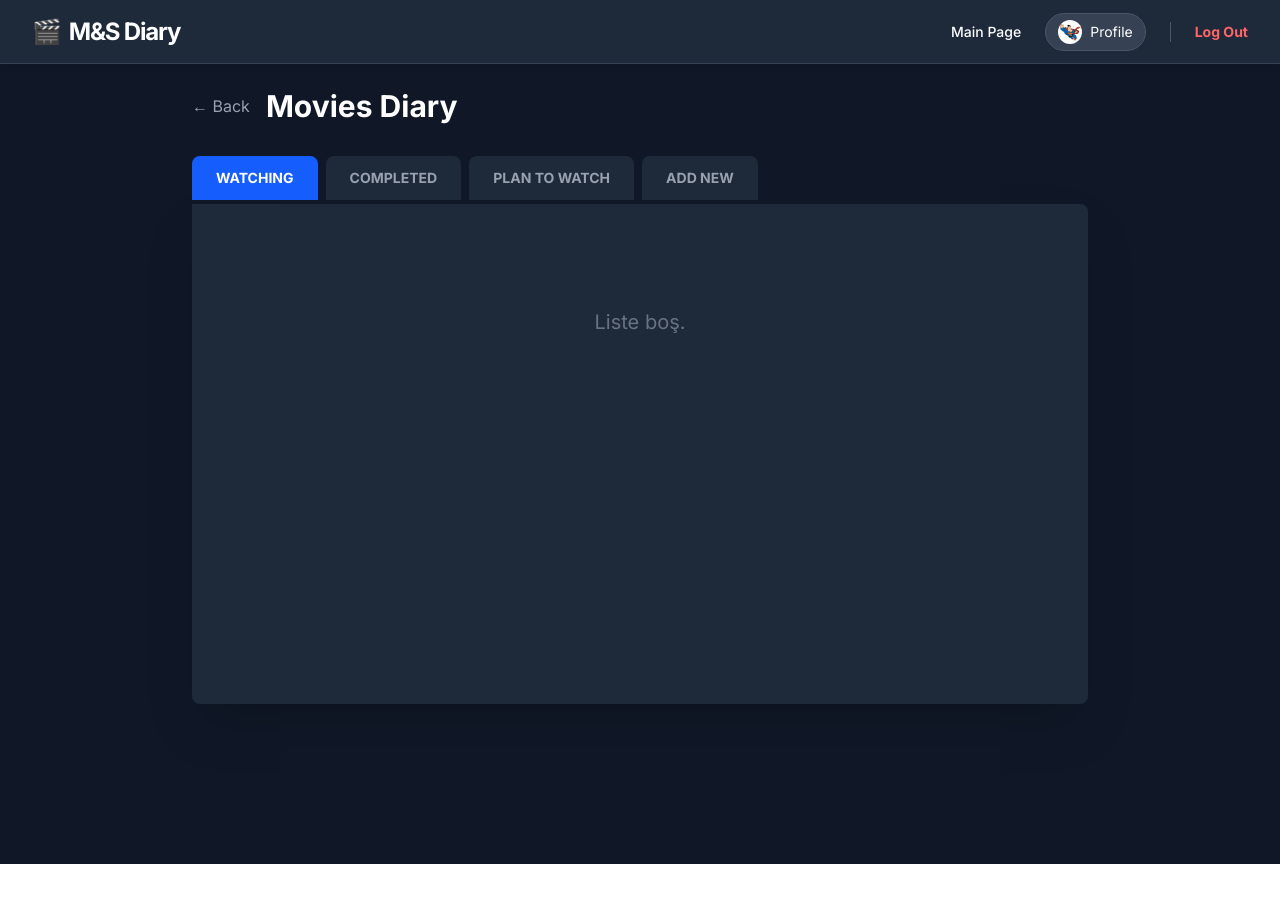
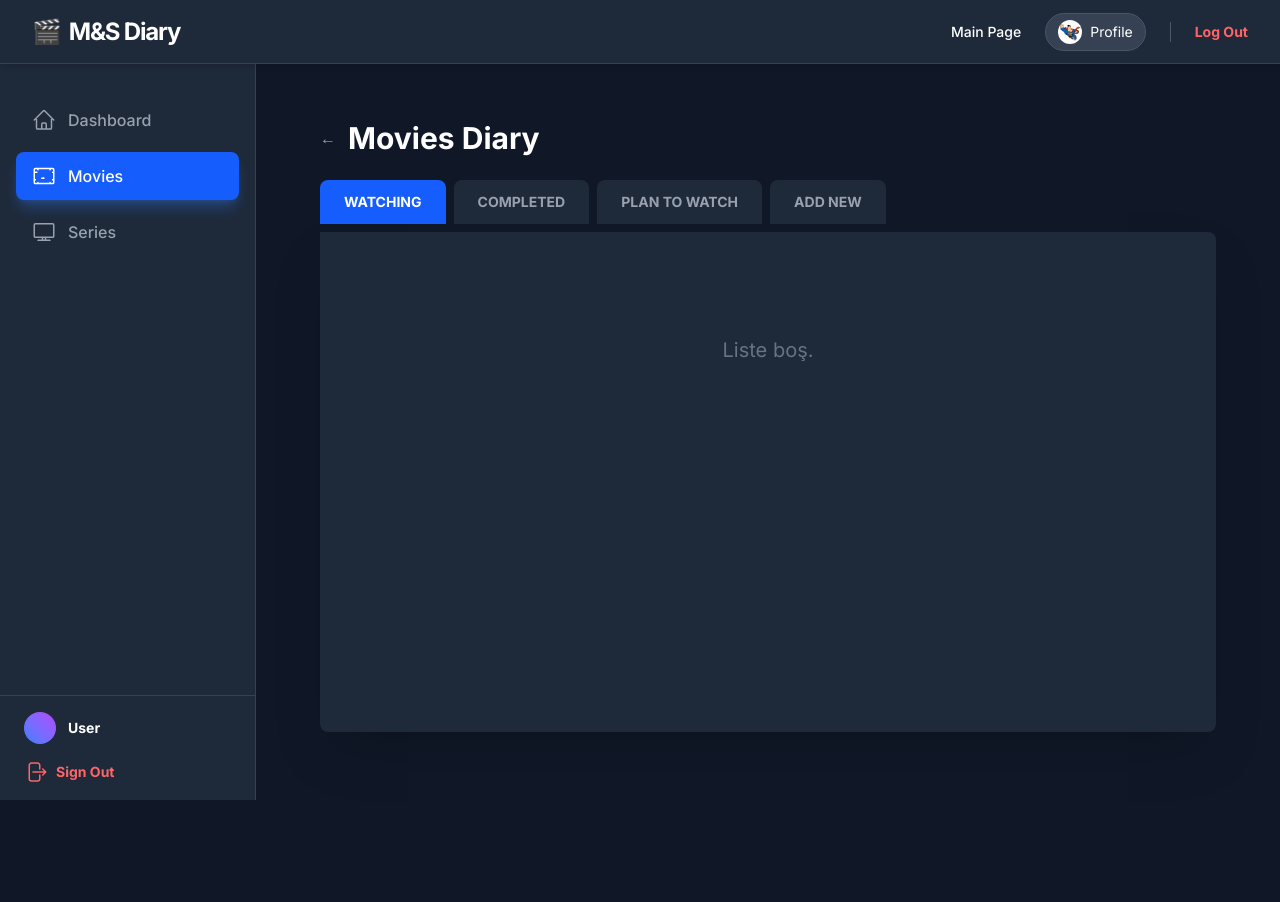
Before and after one commit to crusinistaken/movie-series-diary, a Next.js app: page /dashboard/movies in a window 1280 px wide. Shown: the top 902 px of the page. Before the commit the page ends 864 px from the top, so only its background shows below. Built offline with nearby package versions, Linux system fonts and the light colour scheme.

Commit message:
Telefon içn güncelleme yapıldı

```diff
--- a/app/dashboard/[category]/page.tsx
+++ b/app/dashboard/[category]/page.tsx
@@ -2,7 +2,7 @@
 import { useState, useEffect } from "react";
 import { useParams } from "next/navigation";
 import Link from "next/link";
-import { useUser } from "@/context/UserContext"; // <--- 1. IMPORT EKLENDİ
+import { useUser } from "@/context/UserContext";
 
 // --- TİP TANIMLAMALARI ---
 interface MediaItem {
@@ -47,8 +47,6 @@ const SavedCard = ({ item, isMovie, onRefresh }: { item: MediaItem, isMovie: boo
       await fetch("/api/media", {
         method: "POST",
         headers: { "Content-Type": "application/json" },
-        // update ederken userId zaten item'ın içinde var, o yüzden eklemeye gerek yok ama
-        // veritabanından gelen veri olduğu için sorun çıkmaz.
         body: JSON.stringify({ ...item, ...updates }),
       });
       onRefresh();
@@ -89,7 +87,7 @@ const SavedCard = ({ item, isMovie, onRefresh }: { item: MediaItem, isMovie: boo
 
 // --- ARAMA KARTI (ResultCard) ---
 const ResultCard = ({ item, isMovie, onSaved }: { item: MediaItem, isMovie: boolean, onSaved: () => void }) => {
-  const { userId } = useUser(); // <--- 2. BURAYA EKLENDİ (Kaydederken kimin kaydettiğini bilmek için)
+  const { userId } = useUser();
 
   const [loading, setLoading] = useState(false);
   const [saved, setSaved] = useState(false);
@@ -102,12 +100,12 @@ const ResultCard = ({ item, isMovie, onSaved }: { item: MediaItem, isMovie: bool
   const [imgSrc, setImgSrc] = useState(posterUrl);
 
   const handleSave = async () => {
-    if (!userId) { alert("Please login first!"); return; } // Güvenlik kontrolü
+    if (!userId) { alert("Please login first!"); return; }
 
     setLoading(true);
     try {
       const payload = {
-        userId: userId, // <--- ID BURADA GÖNDERİLİYOR
+        userId: userId,
         tmdbId: item.id || item.tmdbId,
         title: item.title || item.name,
         type: isMovie ? "movie" : "series",
@@ -155,7 +153,7 @@ const ResultCard = ({ item, isMovie, onSaved }: { item: MediaItem, isMovie: bool
 
 // --- ANA SAYFA (CategoryPage) ---
 export default function CategoryPage() {
-  const { userId } = useUser(); // <--- 3. BURAYA EKLENDİ (Listeyi çekerken kimin listesi olduğunu bilmek için)
+  const { userId } = useUser();
 
   const params = useParams();
   const category = params.category as string;
@@ -168,16 +166,14 @@ export default function CategoryPage() {
   const [loadingSearch, setLoadingSearch] = useState(false);
 
   const fetchMyList = async () => {
-    if (!userId) return; // Kullanıcı giriş yapmamışsa çekme
+    if (!userId) return;
     try {
-        // URL'e userId parametresini ekliyoruz
         const res = await fetch(`/api/media?userId=${userId}`, { cache: "no-store" });
         const json = await res.json();
         if (json.data) setSavedItems(json.data);
     } catch (err) { console.error(err); }
   };
 
-  // userId gelince veya değişince listeyi yenile
   useEffect(() => { fetchMyList(); }, [userId]);
 
   const searchTMDB = async () => {
@@ -195,35 +191,47 @@ export default function CategoryPage() {
   });
 
   return (
-    <div className="min-h-screen bg-gray-900 text-white p-6">
+    // Mobilde p-3, Masaüstünde p-6
+    <div className="min-h-screen bg-gray-900 text-white md:p-6 p-2">
       <div className="max-w-4xl mx-auto">
-        <div className="flex items-center gap-4 mb-8">
-            <Link href="/dashboard" className="text-gray-400 hover:text-white transition">← Back</Link>
-            <h1 className="text-3xl font-bold capitalize">{category} Diary</h1>
+
+        {/* Başlık Alanı */}
+        <div className="flex items-center gap-3 mb-6 mt-2 md:mt-0">
+            <Link href="/dashboard" className="text-gray-400 hover:text-white transition bg-gray-800 p-2 rounded-full md:bg-transparent md:p-0">←</Link>
+            <h1 className="text-2xl md:text-3xl font-bold capitalize">{category} Diary</h1>
         </div>
-        <div className="flex gap-2 mb-0 overflow-x-auto pb-1">
+
+        {/* Sekmeler (Mobilde parmakla sağa sola kaydırılabilir) */}
+        <div className="flex gap-2 mb-0 overflow-x-auto pb-2 scrollbar-hide">
             {["watching", "completed", "plan to watch", "add new"].map((tab) => (
-            <button key={tab} onClick={() => setActiveTab(tab)} className={`px-6 py-3 rounded-t-lg font-bold text-sm transition uppercase ${activeTab === tab ? "bg-blue-600 text-white" : "bg-gray-800 text-gray-400 hover:bg-gray-700"}`}>
+            <button key={tab} onClick={() => setActiveTab(tab)} className={`px-4 py-2 md:px-6 md:py-3 whitespace-nowrap rounded-t-lg font-bold text-xs md:text-sm transition uppercase flex-shrink-0 ${activeTab === tab ? "bg-blue-600 text-white" : "bg-gray-800 text-gray-400 hover:bg-gray-700"}`}>
                 {tab}
             </button>
             ))}
         </div>
-        <div className="bg-gray-800 p-6 rounded-b-lg rounded-tr-lg min-h-[500px] shadow-2xl">
+
+        {/* Ana İçerik Kutusu */}
+        <div className="bg-gray-800 p-3 md:p-6 rounded-b-lg rounded-tr-lg min-h-[500px] shadow-2xl">
+
+            {/* ARAMA VE EKLEME EKRANI */}
             {activeTab === "add new" && (
             <div>
-                <div className="flex gap-2 mb-6">
-                    <input type="text" value={query} onChange={(e) => setQuery(e.target.value)} onKeyDown={(e) => e.key === 'Enter' && searchTMDB()} placeholder={`Search ${isMovie ? "movies" : "tv shows"}...`} className="flex-1 p-3 bg-gray-900 rounded border border-gray-700 focus:border-blue-500" />
-                    <button onClick={searchTMDB} className="bg-blue-600 px-6 rounded font-bold">{loadingSearch ? "..." : "Search"}</button>
+                <div className="flex flex-col md:flex-row gap-2 mb-6">
+                    <input type="text" value={query} onChange={(e) => setQuery(e.target.value)} onKeyDown={(e) => e.key === 'Enter' && searchTMDB()} placeholder={`Search ${isMovie ? "movies" : "tv shows"}...`} className="flex-1 p-3 bg-gray-900 rounded border border-gray-700 focus:border-blue-500 w-full" />
+                    <button onClick={searchTMDB} className="bg-blue-600 px-6 py-3 rounded font-bold w-full md:w-auto">{loadingSearch ? "..." : "Search"}</button>
                 </div>
                 <div className="space-y-4">
                     {searchResults.map((item) => ( <ResultCard key={item.id || item.tmdbId} item={item} isMovie={isMovie} onSaved={fetchMyList} /> ))}
                 </div>
             </div>
             )}
+
+            {/* LİSTE EKRANI */}
             {activeTab !== "add new" && (
-                <div className="grid grid-cols-1 md:grid-cols-2 gap-4">
+                // Mobilde tek sütun (grid-cols-1), Masaüstünde iki sütun (md:grid-cols-2)
+                <div className="grid grid-cols-1 md:grid-cols-2 gap-3 md:gap-4">
                     {filteredList.length > 0 ? ( filteredList.map((item) => ( <SavedCard key={item._id} item={item} isMovie={isMovie} onRefresh={fetchMyList} /> )) ) : (
-                        <div className="col-span-2 text-center py-20 text-gray-500"><p className="text-xl mb-2">Liste boş.</p></div>
+                        <div className="col-span-1 md:col-span-2 text-center py-20 text-gray-500"><p className="text-xl mb-2">Liste boş.</p></div>
                     )}
                 </div>
             )}
--- /dev/null
+++ b/app/dashboard/layout.tsx
@@ -0,0 +1,88 @@
+"use client";
+import Link from "next/link";
+import { usePathname } from "next/navigation";
+import { useUser } from "@/context/UserContext";
+
+// --- İKONLAR ---
+const HomeIcon = () => (<svg xmlns="http://www.w3.org/2000/svg" fill="none" viewBox="0 0 24 24" strokeWidth={1.5} stroke="currentColor" className="w-6 h-6"><path strokeLinecap="round" strokeLinejoin="round" d="m2.25 12 8.954-8.955c.44-.439 1.152-.439 1.591 0L21.75 12M4.5 9.75v10.125c0 .621.504 1.125 1.125 1.125H9.75v-4.875c0-.621.504-1.125 1.125-1.125h2.25c.621 0 1.125.504 1.125 1.125V21h4.125c.621 0 1.125-.504 1.125-1.125V9.75M8.25 21h8.25" /></svg>);
+const MovieIcon = () => (<svg xmlns="http://www.w3.org/2000/svg" fill="none" viewBox="0 0 24 24" strokeWidth={1.5} stroke="currentColor" className="w-6 h-6"><path strokeLinecap="round" strokeLinejoin="round" d="M3.375 19.5h17.25m-17.25 0a1.125 1.125 0 0 1-1.125-1.125M3.375 19.5h1.5C5.496 19.5 6 18.996 6 18.375m-3.75 0V5.625m0 12.75v-1.5c0-.621.504-1.125 1.125-1.125m18.375 2.625V5.625m0 12.75c0 .621-.504 1.125-1.125 1.125m1.125-1.125v-1.5c0-.621-.504-1.125-1.125-1.125m0 3.75h-1.5A1.125 1.125 0 0 1 18 18.375M20.625 4.5H3.375m17.25 0c.621 0 1.125.504 1.125 1.125M20.625 4.5h-1.5C18.504 4.5 18 5.004 18 5.625m3.75 0v1.5c0 .621-.504 1.125-1.125 1.125M3.375 4.5c-.621 0-1.125.504-1.125 1.125M3.375 4.5h1.5C5.496 4.5 6 5.004 6 5.625m-3.75 0v1.5c0 .621.504 1.125 1.125 1.125m0 0h1.5m4.875 6.018c.163.03.332.047.506.047.533 0 1.006-.176 1.387-.474m-1.893.427L12 14.25" /></svg>);
+const TvIcon = () => (<svg xmlns="http://www.w3.org/2000/svg" fill="none" viewBox="0 0 24 24" strokeWidth={1.5} stroke="currentColor" className="w-6 h-6"><path strokeLinecap="round" strokeLinejoin="round" d="M6 20.25h12m-7.5-3v3m3-3v3m-10.125-3h17.25c.621 0 1.125-.504 1.125-1.125V4.875c0-.621-.504-1.125-1.125-1.125H3.375c-.621 0-1.125.504-1.125 1.125v11.25c0 .621.504 1.125 1.125 1.125Z" /></svg>);
+const LogoutIcon = () => (<svg xmlns="http://www.w3.org/2000/svg" fill="none" viewBox="0 0 24 24" strokeWidth={1.5} stroke="currentColor" className="w-6 h-6"><path strokeLinecap="round" strokeLinejoin="round" d="M15.75 9V5.25A2.25 2.25 0 0 0 13.5 3h-6a2.25 2.25 0 0 0-2.25 2.25v13.5A2.25 2.25 0 0 0 7.5 21h6a2.25 2.25 0 0 0 2.25-2.25V15m3 0 3-3m0 0-3-3m3 3H9" /></svg>);
+
+// --- SIDEBAR BİLEŞENİ ---
+const Sidebar = () => {
+  const pathname = usePathname();
+  const { username } = useUser(); // Kullanıcı adını çektik
+
+  const menuItems = [
+    { name: "Dashboard", href: "/dashboard", icon: <HomeIcon /> },
+    { name: "Movies", href: "/dashboard/movies", icon: <MovieIcon /> },
+    { name: "Series", href: "/dashboard/series", icon: <TvIcon /> },
+  ];
+
+  return (
+    <>
+      {/* --- MASAÜSTÜ SIDEBAR (Solda Duran) --- */}
+      <div className="hidden md:flex flex-col w-64 bg-gray-800 h-screen fixed left-0 top-0 border-r border-gray-700">
+        <div className="p-6 text-2xl font-bold text-blue-500 tracking-wider">
+          MY DIARY
+        </div>
+
+        <nav className="flex-1 px-4 space-y-2 mt-4">
+          {menuItems.map((item) => {
+            const isActive = pathname === item.href;
+            return (
+              <Link key={item.name} href={item.href} className={`flex items-center gap-3 px-4 py-3 rounded-lg transition-all ${isActive ? "bg-blue-600 text-white shadow-lg shadow-blue-500/30" : "text-gray-400 hover:bg-gray-700 hover:text-white"}`}>
+                {item.icon}
+                <span className="font-medium">{item.name}</span>
+              </Link>
+            );
+          })}
+        </nav>
+
+        <div className="p-4 border-t border-gray-700">
+          <div className="flex items-center gap-3 mb-4 px-2">
+            <div className="w-8 h-8 rounded-full bg-gradient-to-tr from-blue-500 to-purple-500"></div>
+            {/* Kullanıcı adı varsa göster yoksa User yaz */}
+            <div className="text-sm font-bold text-white">{username || "User"}</div>
+          </div>
+          <Link href="/" className="flex items-center gap-2 text-red-400 hover:text-red-300 px-2 transition text-sm font-bold">
+            <LogoutIcon /> Sign Out
+          </Link>
+        </div>
+      </div>
+
+      {/* --- MOBİL BOTTOM BAR (Altta Duran - Yeni Eklediğimiz Kısım) --- */}
+      <div className="md:hidden fixed bottom-0 left-0 w-full bg-gray-800 border-t border-gray-700 flex justify-around items-center p-3 z-50 safe-area-bottom">
+        {menuItems.map((item) => {
+          const isActive = pathname === item.href;
+          return (
+            <Link key={item.name} href={item.href} className={`flex flex-col items-center gap-1 ${isActive ? "text-blue-500" : "text-gray-500"}`}>
+              {item.icon}
+              <span className="text-[10px] font-bold">{item.name}</span>
+            </Link>
+          );
+        })}
+        <Link href="/" className="flex flex-col items-center gap-1 text-red-500">
+           <LogoutIcon />
+           <span className="text-[10px] font-bold">Exit</span>
+        </Link>
+      </div>
+    </>
+  );
+};
+
+// Bu layout, içindeki sayfaları (children) sarmalar
+export default function DashboardLayout({ children }: { children: React.ReactNode }) {
+  return (
+    <div className="min-h-screen bg-gray-900 text-white flex">
+      {/* Menümüzü buraya koyduk */}
+      <Sidebar />
+
+      {/* İçerik Kısmı */}
+      <main className="flex-1 md:ml-64 w-full md:p-8 pb-24">
+        {children}
+      </main>
+    </div>
+  );
+}
```
